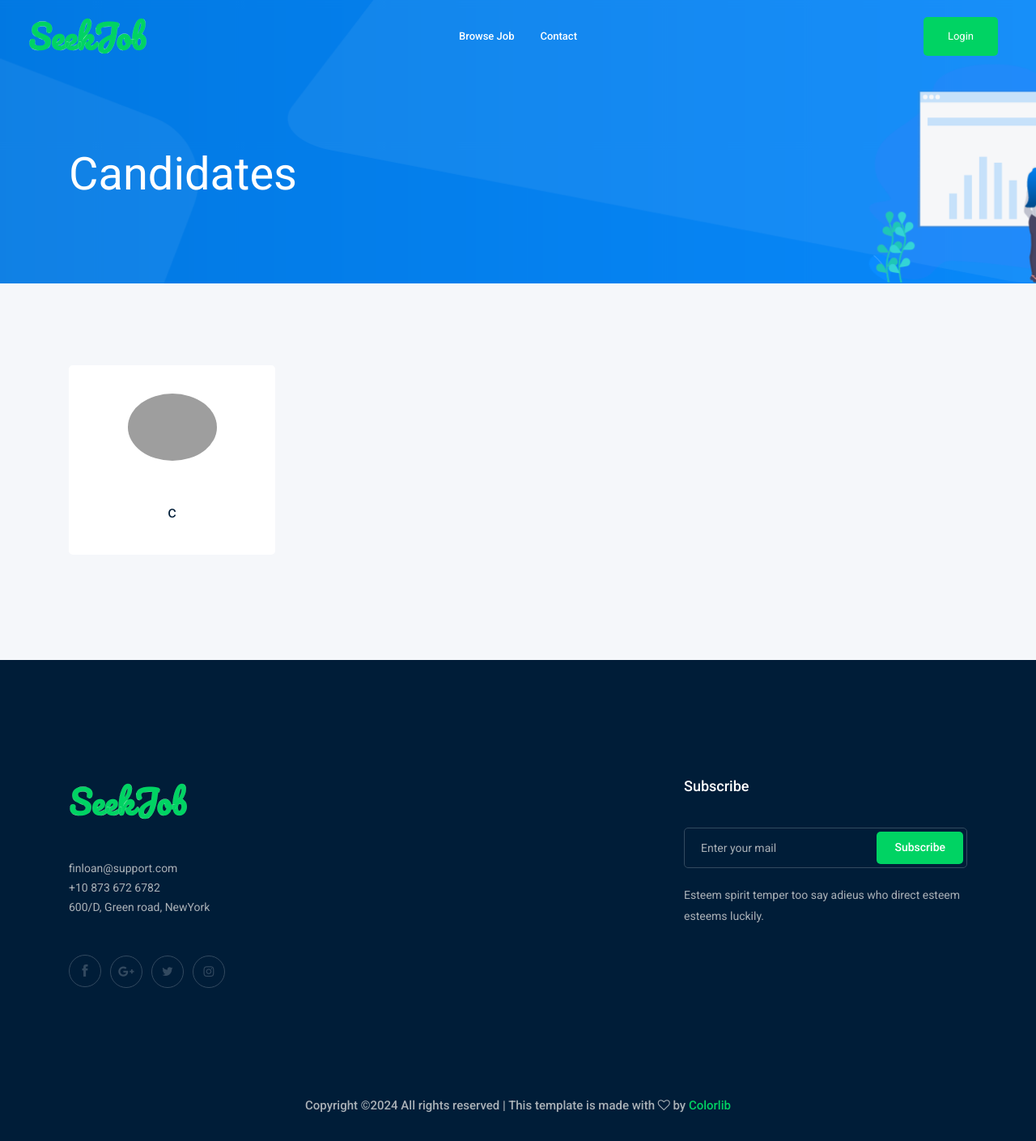
After one commit to AlfredGomes23/SeekJob, a Django app: page /candidates in a window 1280 px wide. The commit adds this page. Shown: the whole page at 81% size. Run offline with Django 5.2, Linux system fonts and the light colour scheme; data comes from the database, SQL or seed files in the repository; both versions use the stored data as it was after the commit; some libraries are stand-ins or nearby versions; grey boxes are pictures that could not be loaded.

Commit message:
added candidates page

```diff
--- a/mysite/templates/Base.html
+++ b/mysite/templates/Base.html
@@ -62,7 +62,7 @@
                         <div class="row align-items-center">
                             <div class="col-xl-3 col-lg-2">
                                 <div class="logo">
-                                    <a class="my-logo" href="{%url 'home'%}">SeekJob</a>
+                                    <a class="my-logo" href="{% url 'home'% }">SeekJob</a>
                                 </div>
                             </div>
                             <div class="col-xl-6 col-lg-7">
@@ -71,7 +71,7 @@
                                         <ul id="navigation">
                                             <li><a href="jobs.html">Browse Job</a></li>
                                             {% if user.is_authenticated %}
-                                            <li><a href="candidate.html">Candidates</a></li>
+                                            <li><a href="{% url 'candidates' %}">Candidates</a></li>
                                             {% endif %}
                                             <li><a href="{%url 'contact'%}">Contact</a></li>
                                             {% if user.is_authenticated %}
--- /dev/null
+++ b/mysite/templates/Candidates.html
@@ -0,0 +1,50 @@
+{% extends 'Base.html' %}
+{% load static %}
+
+{% block extra-styles %}
+    <link rel="stylesheet" href="css/slick.css">
+{% endblock %}
+
+{% block title%}Contact Us | SeekJob{% endblock%}
+
+{% block content %}
+<!-- bradcam_area  -->
+    <div class="bradcam_area bradcam_bg_1">
+        <div class="container">
+            <div class="row">
+                <div class="col-xl-12">
+                    <div class="bradcam_text">
+                        <h3>Candidates</h3>
+                    </div>
+                </div>
+            </div>
+        </div>
+    </div>
+    <!--/ bradcam_area  -->
+    <!-- featured_candidates_area_start  -->
+    <div class="featured_candidates_area candidate_page_padding">
+        {% if candidates %}
+        <div class="container">
+            <div class="row">
+                {% for candidate in candidates %}
+                <div class="col-md-6 col-lg-3">
+                    <a href="/#">
+                        <div class="single_candidates text-center">
+                        <div class="thumb">
+                            <img src="{{ candidate.photo.url }}" alt="">
+                        </div>
+                        <h4>{{ candidate.user.username }}</h4>
+                    </div>
+                    </a>
+                </div>
+                {% endfor %}
+            </div>
+        </div>
+        {% else%}
+        <h1 class="text-center mt-3 mb-3">None.</h1>
+        {% endif %}
+
+    </div>
+    <!-- featured_candidates_area_end  -->
+  <!-- ================ contact section end ================= -->
+{% endblock %}
--- a/mysite/users/urls.py
+++ b/mysite/users/urls.py
@@ -1,7 +1,9 @@
 from django.urls import path
 from . import views
+
 
 urlpatterns = [
     path('profile', views.profile, name='profile'),
     path('profile-form', views.profileForm, name='profile-form'),
+    path('candidates', views.candidates, name='candidates'),
 ]
--- a/mysite/users/views.py
+++ b/mysite/users/views.py
@@ -54,3 +54,8 @@ def profileForm(request):
         return render(request, "ProfileForm.html", {"recruiter_form": recruiter_form})
 
     return render(request, "ProfileForm.html")
+
+
+def candidates(request):
+    candidates = Candidate.objects.all()
+    return render(request, "Candidates.html", {"candidates": candidates})
```
Also changed, not shown: mysite/db.sqlite3.
